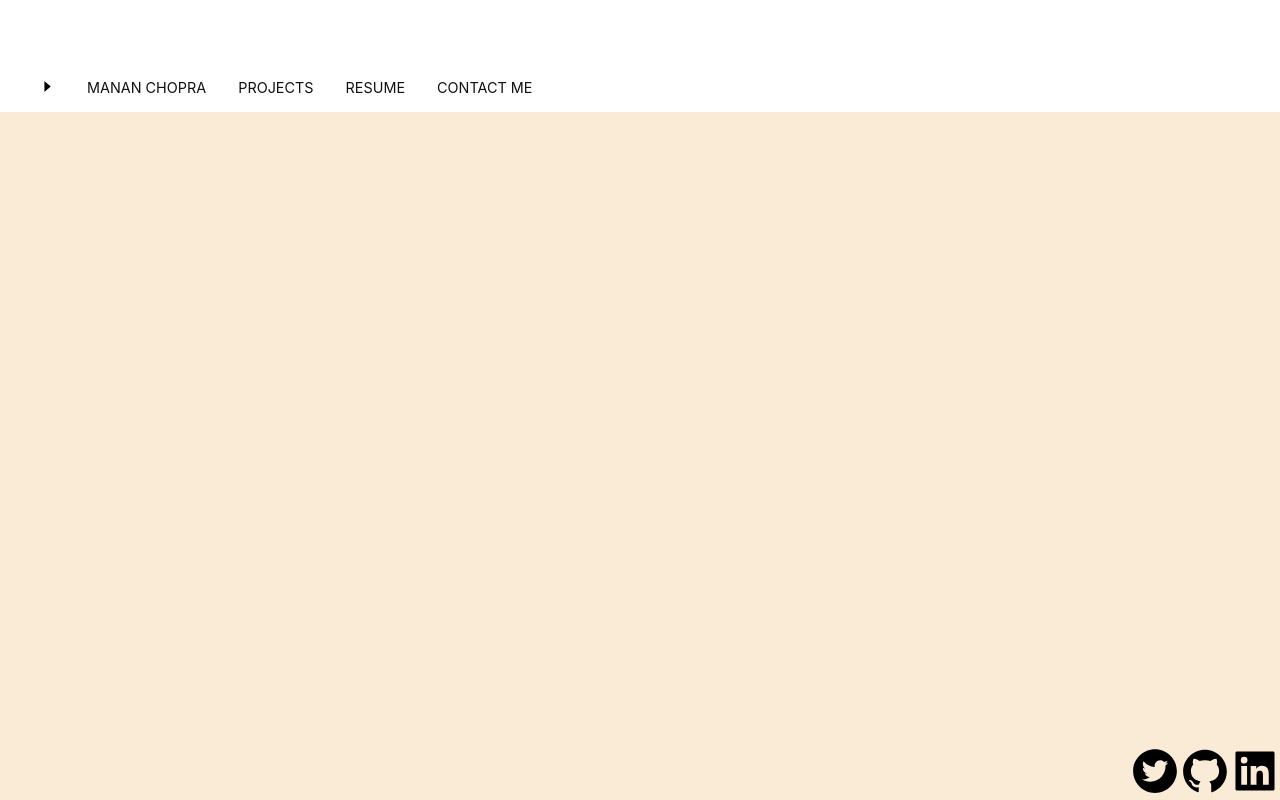
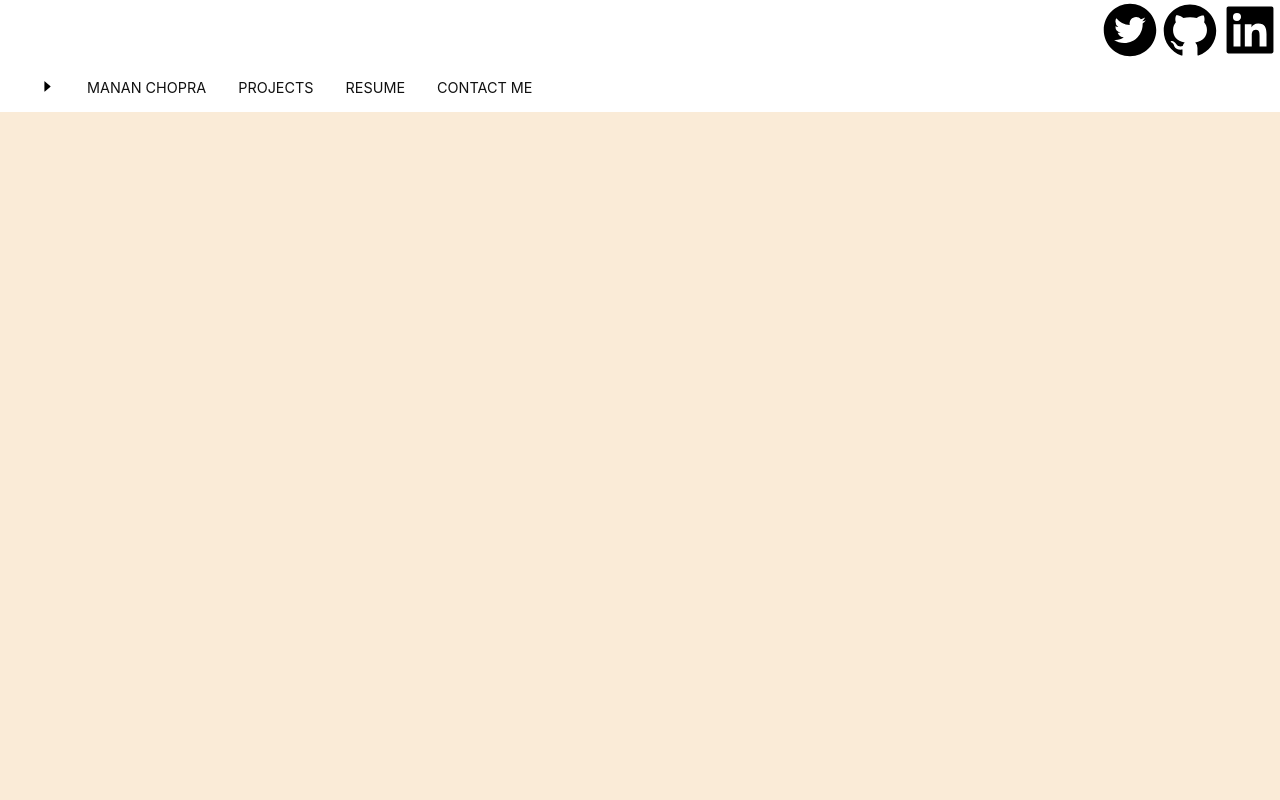
Before and after one commit to recursivelymanan/portfolio-web, a React (Create React App) app: page / in a window 1280 px wide. Shown: the top 800 px of the page. Built offline with nearby package versions, Linux system fonts and the light colour scheme.

Commit message:
moved socials into navbar

```diff
--- a/src/Socials/Socials.css
+++ b/src/Socials/Socials.css
@@ -1,5 +1,6 @@
 div.socials {
   position: fixed;
-  bottom: 0;
+  top: 0;
   right: 0;
+  z-index: 3;
 }
--- a/src/Socials/Socials.js
+++ b/src/Socials/Socials.js
@@ -8,13 +8,13 @@ function Socials() {
     <div className="socials">
       <div className="icons">
         <a href="https://twitter.com/literatureeee_">
-          <AiFillTwitterCircle size={50} style={{ color: "black" }} />
+          <AiFillTwitterCircle size={60} style={{ color: "black" }} />
         </a>
         <a href="https://github.com/recursivelymanan">
-          <AiFillGithub size={50} style={{ color: "black" }} />
+          <AiFillGithub size={60} style={{ color: "black" }} />
         </a>
         <a href="https://www.linkedin.com/in/manan-chopra22/">
-          <AiFillLinkedin size={50} style={{ color: "black" }} />
+          <AiFillLinkedin size={60} style={{ color: "black" }} />
         </a>
       </div>
     </div>
```
